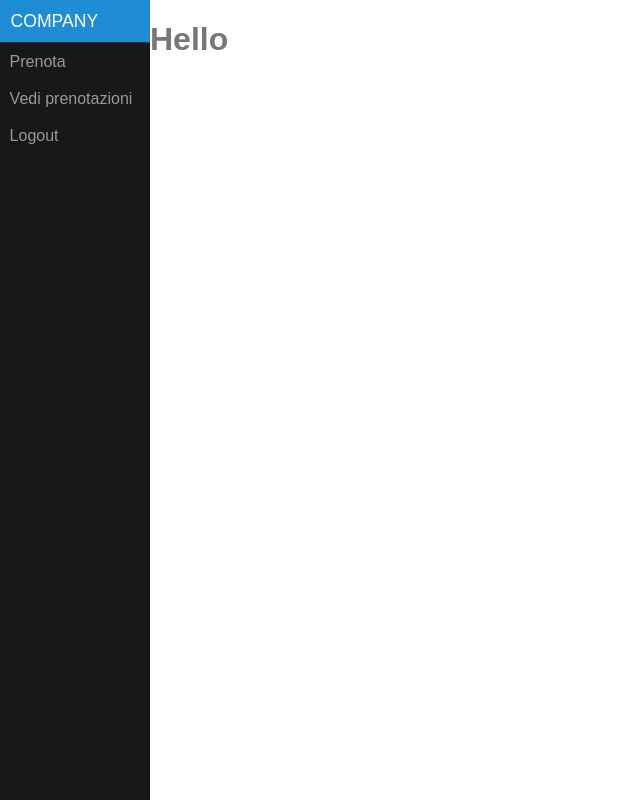
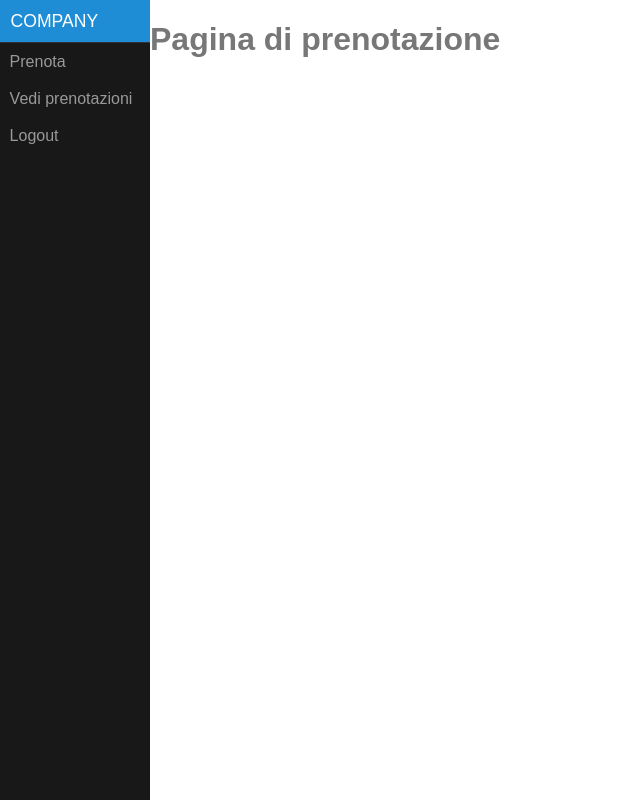
Before and after one commit to AurelioPennacchio/Tesina, a PHP site: page /user/home in a window 1280 px wide. Shown: the whole page, without its empty margins (0-640 px from the left). Run offline with PHP 8.4, Linux system fonts and the light colour scheme; the visitor is signed in with stand-in values (Sample User, id 1).

Commit message:
Modifica del titolo della pagina

```diff
--- a/application/view/user/home.php
+++ b/application/view/user/home.php
@@ -1,5 +1,5 @@
 
-			<h1>Hello</h1>
+			<h1>Pagina di prenotazione</h1>
 		</div>
 	</body>
 	<script type="text/javascript" src="<?php echo URL; ?>js/ui.js"></script>
```
